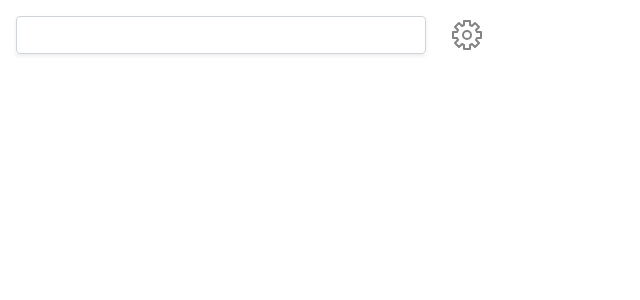
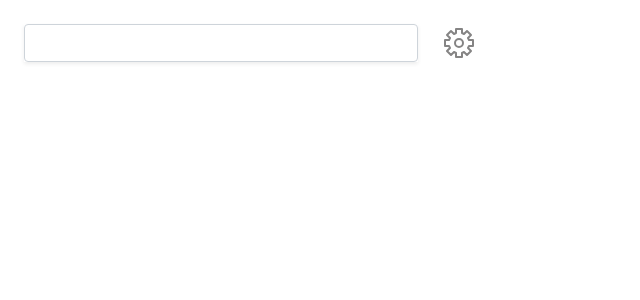
Before and after one commit to Reckner/chrome-plugin, a React (Create React App) app: page / in a window 1280 px wide. Shown: the top 300 px of the page, without its empty margins (0-640 px from the left). Built offline with nearby package versions, Linux system fonts and the light colour scheme; a web font is replaced by a local one.

Commit message:
feat: fix paddings

```diff
--- a/src/App.tsx
+++ b/src/App.tsx
@@ -26,8 +26,8 @@ export default function App() {
     };
 
     return (
-        <div className="d-flex flex-column py-3 pl-3 h-100">
-            <div className="d-flex pb-3 pr-3">
+        <div className="d-flex flex-column py-4 pl-4 h-100">
+            <div className="d-flex pb-4 pr-4">
                 <Input
                     id="search"
                     name="search"
--- a/src/containers/CompaniesList/CompaniesList.tsx
+++ b/src/containers/CompaniesList/CompaniesList.tsx
@@ -4,7 +4,7 @@ interface CompaniesList {
     children: React.ReactNode;
 }
 const CompaniesList: React.FC<CompaniesList> = ({ children }) => {
-    return <div className={'d-flex flex-column w-100 overflow-auto pr-3'}>{children}</div>;
+    return <div className={'d-flex flex-column w-100 overflow-auto pr-4'}>{children}</div>;
 };
 
 export default CompaniesList;
```
